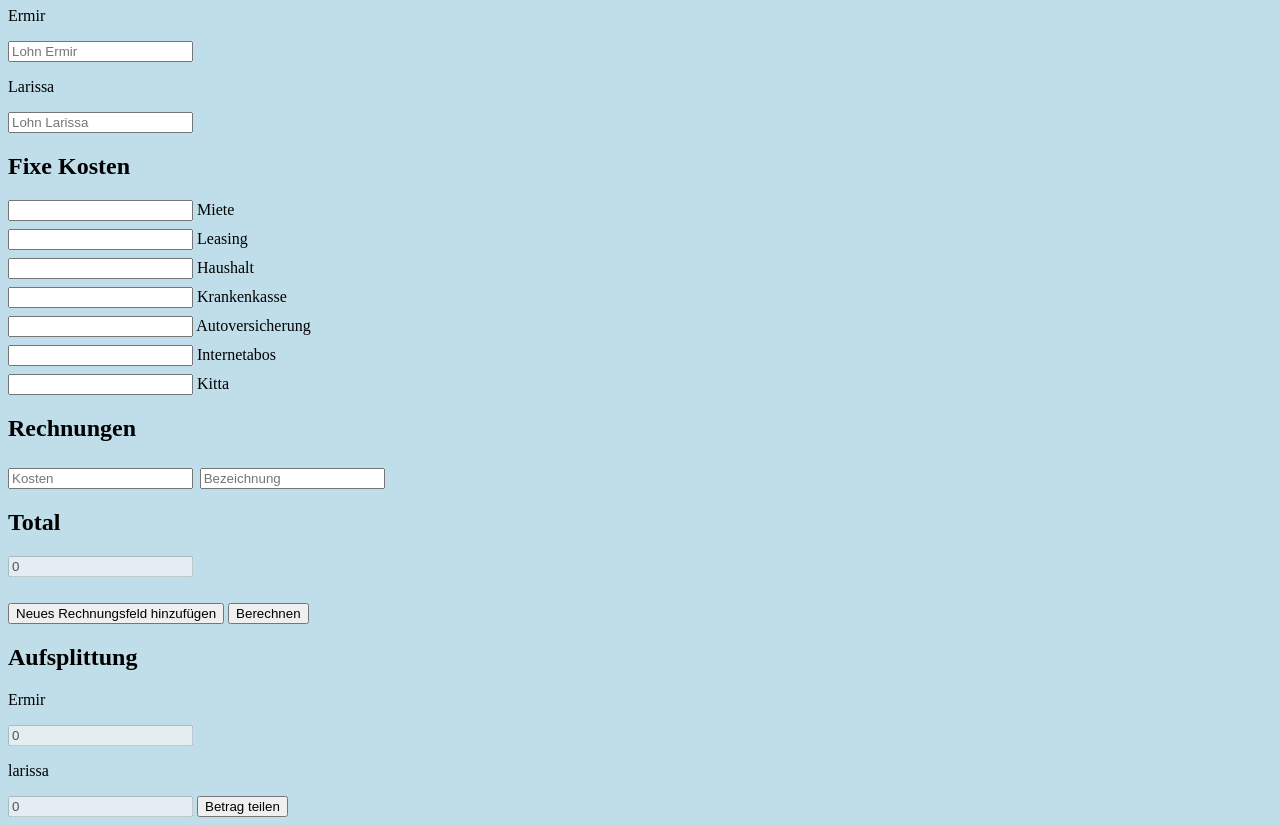
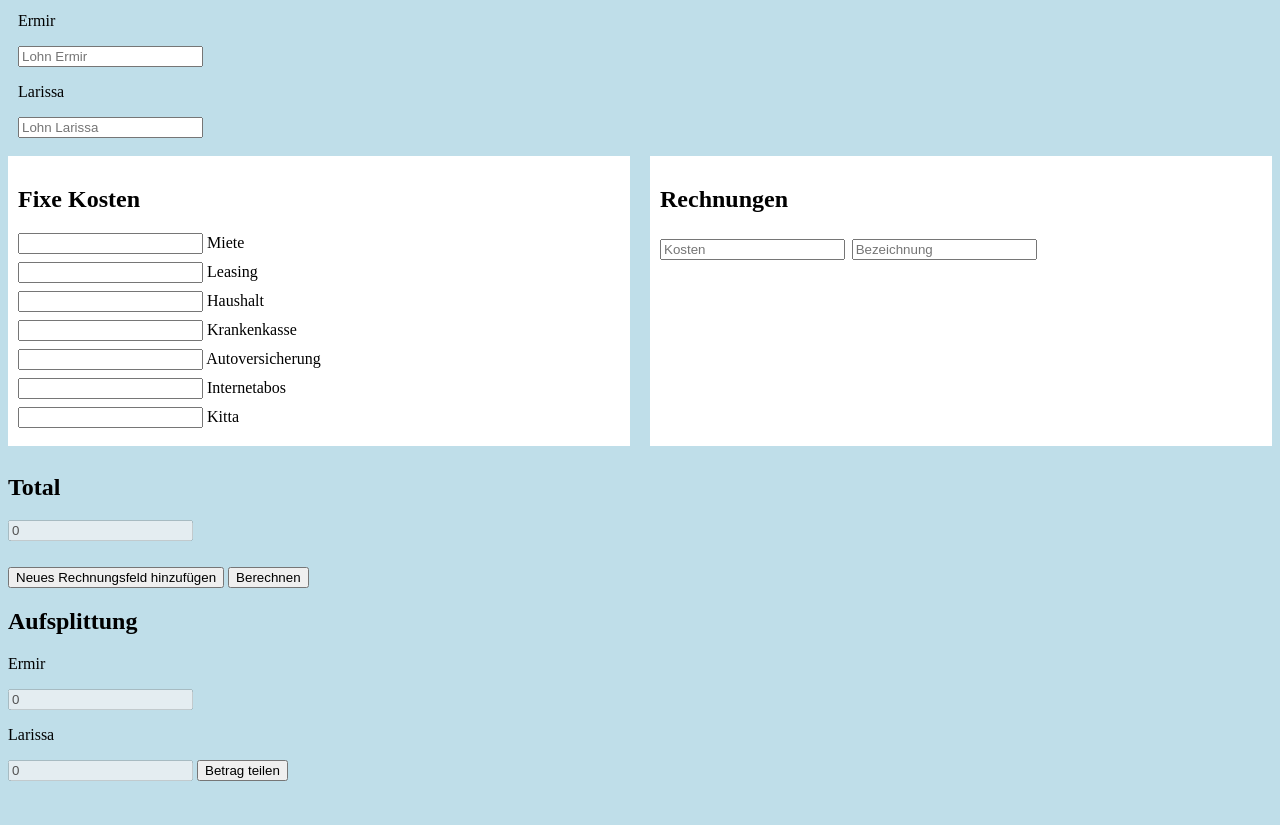
Before and after one commit to ErmirMaeder/Programme, a plain HTML site: page index.html in a window 1280 px wide. Shown: the part 73-898 px from the top of the page. After the commit the page ends 862 px from the top, so only its background shows below. Drawn offline with Linux system fonts and the light colour scheme.

Commit message:
Add files via upload

```diff
--- a/index.html
+++ b/index.html
@@ -3,31 +3,28 @@
 <head>
     <meta charset="UTF-8">
     <meta name="viewport" content="width=device-width, initial-scale=1.0">
-    <title>BudgetApp</title>
-    <!--Verlinkung zu CSS und JS-->
+    <title>Budget Fam. Mäder</title>
+    <link rel="stylesheet" href="style.css">
     <script src="script.js"></script>
-    <link rel="stylesheet"  href="style.css">
 </head>
+<body>
 
-<body>
-    <!-- Titel -->
-    <h1>Budget Fam. Mäder</h1>
 
-    <!--Lohn Positionen-->
+        <div class="lohn-bereich">
+            <!-- Lohnangaben hier -->
+            <h2>Lohn Positionen</h2>
             <p id="e">Ermir</p>
             <input placeholder="Lohn Ermir" type="number" value="" id="lohn1">
             <p id="l">Larissa</p>
             <input placeholder="Lohn Larissa" type="number" value="" id="lohn2">
+        </div>
 
-
-    <!--Titel-->
+<div class="container">
+        <div class="fixe-kosten-bereich">
+            <!-- Fixe Kosten hier -->
             <h2>Fixe Kosten</h2>
-    <div id="fixekosten">
-
-
-    <!-- Div Container für Fixe Kosten -->
             <div>
-        <input type="number" value="" >
+                <input type="number" value="">
                 <span>Miete</span>
             </div>
             <div>
@@ -56,33 +53,31 @@
             </div>
         </div>
 
+    <div class="rechnungen-bereich">
+        <!-- Rechnungen hier -->
         <h2>Rechnungen</h2>
-
+        <div id="rechnungen-container">
+            <!-- Hier werden neue Rechnungsfelder hinzugefügt -->
         </div>
-    <div id="rechnungen-container">
+    </div>
 </div>
 
     <h2>Total</h2>
     <div id="resultat">
-        <!-- Placeholder entfernt und stattdessen einen Wert hinzugefügt -->
         <input placeholder="Total" type="number" id="total" value="0" disabled>
     </div>
     <br>
 
-    <!-- Füge einen Button zum Hinzufügen eines neuen Rechnungsfelds hinzu -->
     <button onclick="addNewRechnungField()">Neues Rechnungsfeld hinzufügen</button>
-
-    <!-- Füge einen Button zum Ausführen der Berechnung hinzu -->
     <button onclick="berechne()">Berechnen</button>
 
     <h2>Aufsplittung</h2>
     <p>Ermir</p>
     <input placeholder="Anteil Ermir" type="number" id="Anteil1" value="0" disabled>
-    <p>larissa</p>
+    <p>Larissa</p>
     <input placeholder="Anteil Larissa" type="number" id="Anteil2" value="0" disabled>
 
     <button onclick="split()">Betrag teilen</button>
 
-
 </body>
 </html>
--- a/style.css
+++ b/style.css
@@ -10,6 +10,25 @@
             background-color: rgb(191, 222, 233);
 
         }
-        .fixekosten{
-            display: flex:
+        .container {
+            display: flex;
         }
+
+        .lohn-bereich {
+            flex: 1;  /* Flexibles Wachstum für gleiche Breite */
+            padding: 10px;
+        }
+
+        .fixe-kosten-bereich{
+            flex: 1;  /* Flexibles Wachstum für gleiche Breite */
+            padding: 10px;
+            margin-right: 20px;
+            background-color: #fff;  /* Hintergrundfarbe für bessere Lesbarkeit */
+        }
+
+        .rechnungen-bereich {
+            flex: 1;  /* Flexibles Wachstum für gleiche Breite */
+            padding: 10px;
+            background-color: #fff;  /* Hintergrundfarbe für bessere Lesbarkeit */
+
+        }
```
Lines whose indentation alone changed are shown as unchanged.
